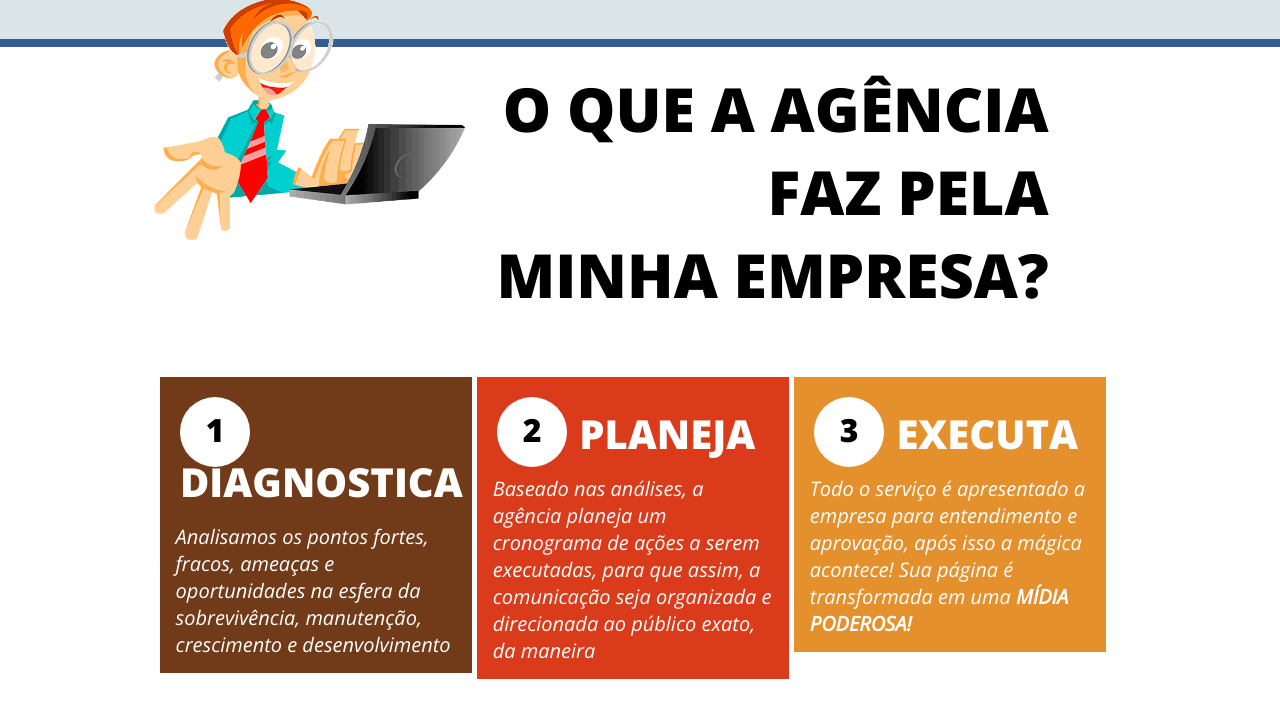
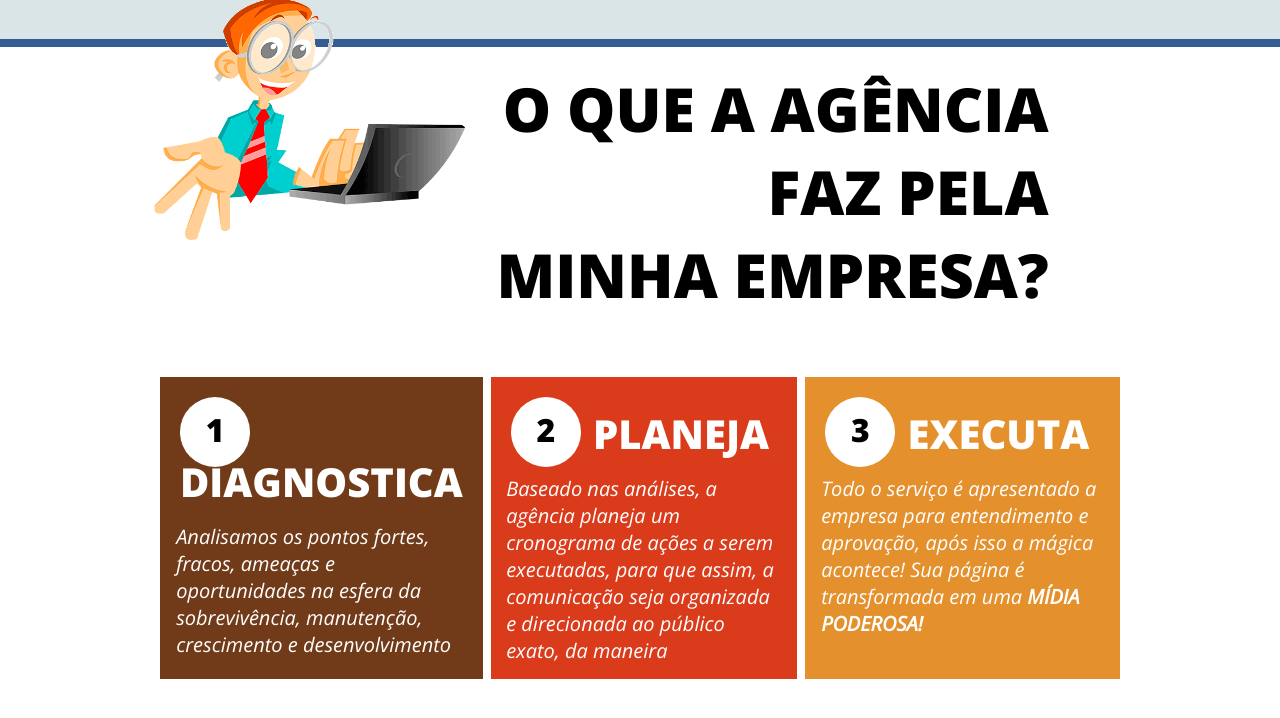
Before and after one commit to venturalp/VouCuidarDaMinhaMarca, a PHP site: page /redes-sociais.php in a window 1280 px wide. Shown: the part 1090-1808 px from the top of the page. Run offline with PHP 8.4, Linux system fonts and the light colour scheme.

Commit message:
table cell display

```diff
--- a/styles/style.css
+++ b/styles/style.css
@@ -1025,23 +1025,25 @@ textarea{
 }
 
 .redes-bloco{
-    width: 32.5%;
-    margin-right: 0.1%;
+    width: 33%;
+    display: table-cell;
     min-height: 250px;
-    display: inline-block;
     vertical-align: top;
     margin-bottom: 20px;
     padding-bottom: 15px;
+    border-right: 8px solid white;
 }
 
 .redes-bloco:last-child{
     margin-right: 0px;
+    border: 0px;
 }
 
 .redes-blocos {
     width: 75%;
     margin: 0 auto;
     margin-bottom: 20px;
+    display: table;
 }
 
 .bloco-marrom {
```
